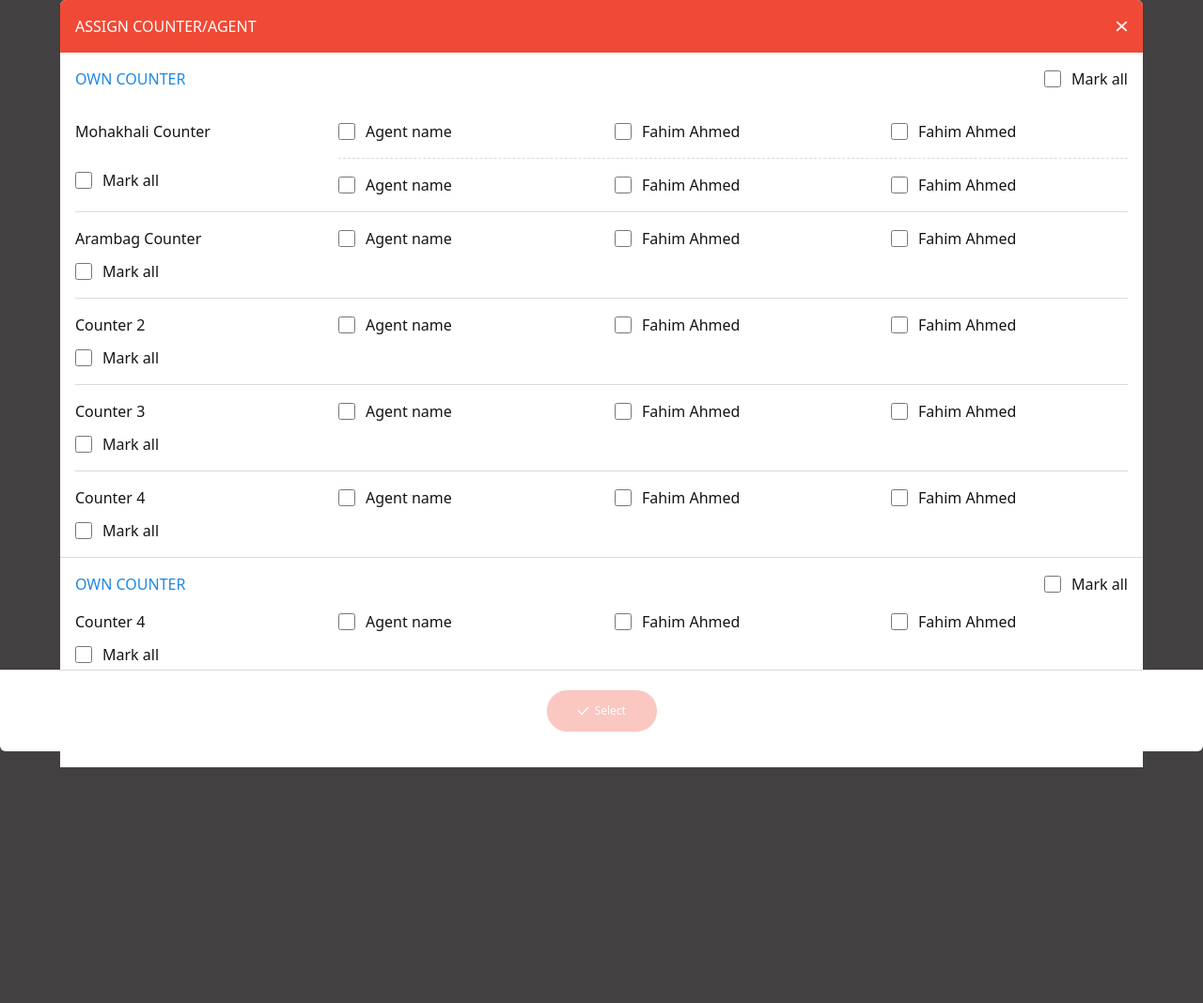
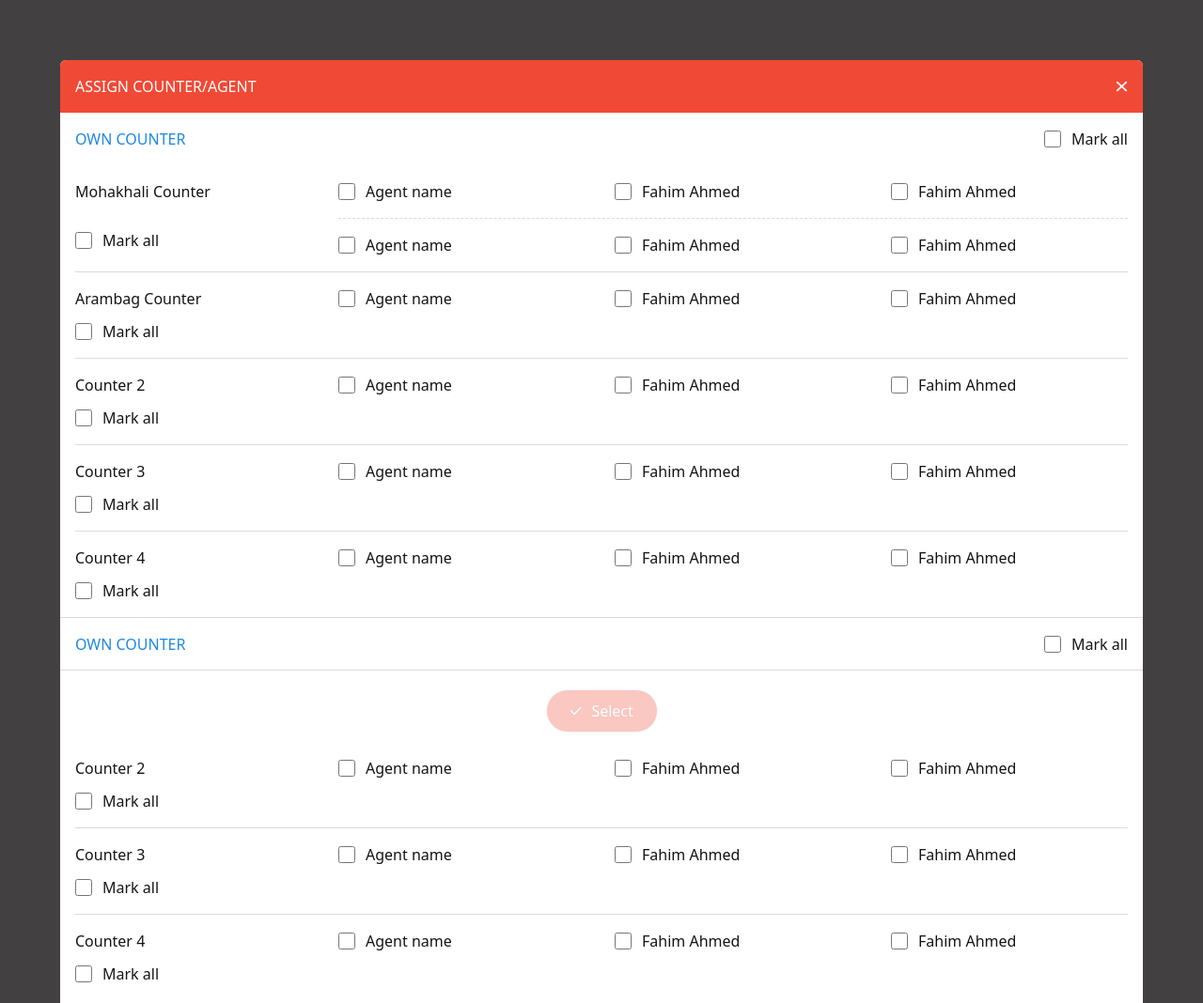
Before and after one commit to farhana-akter-22/operator-admin-panel, a website: page src/index.html in a window 1280 px wide. Shown: the top 1068 px of the page at 94% size. Before the commit the page ends 817 px from the top, so only its background shows below. Drawn offline with nearby package versions, Linux system fonts and the light colour scheme.

Commit message:
4th commit

```diff
--- a/src/index.html
+++ b/src/index.html
@@ -11,7 +11,7 @@
     </head>
     <body class="flex bg-[#424040] relative justify-center">
 
-        <div class="bg-white w-full mx-16 rounded-t-[6px]">
+        <div class="bg-white w-full mx-16 my-16 rounded-t-[6px]">
             <div class="bg-[#F04935] px-[16px] flex items-center place-content-between h-[56px] rounded-t-[6px]">
                 <p class="text-white text-[16px] leading-[24px] font-[500] font-inter">ASSIGN COUNTER/AGENT</p>
                 <img src="/image/cross.svg" height="12.73px" width="12.73px">
@@ -176,7 +176,7 @@
     </div>
     <div class="flex p-4 w-full">
         <div class="w-[25%] grid gap-[11px]">
-            <p class="text-[#151414] font-[400] text-4 font-inter">Counter 4</p>
+            <p class="text-[#151414] font-[400] text-4 font-inter">Counter 1</p>
             <div class="flex gap-[11px] items-center">
                 <input id="default-checkbox" type="checkbox" value="" class="w-[18px] h-[18px] text-blue-600 bg-gray-100 rounded border-gray-300 focus:ring-blue-500 dark:focus:ring-blue-600 dark:ring-offset-gray-800 focus:ring-2 dark:bg-gray-700 dark:border-gray-600">
                 <label for="default-checkbox" class="text-4 font-[400] font-inter leading-24px text-[#151414] dark:text-gray-300">Mark all</label>
@@ -198,8 +198,58 @@
         </div>
         </div>
     </div>
-    <hr class="border-[#dbdbdb] border-t-[1px]">
+    <hr class="border-[#dbdbdb] border-t-[1px] mx-4">
     <div class="flex p-4 w-full">
+        <div class="w-[25%] grid gap-[11px]">
+            <p class="text-[#151414] font-[400] text-4 font-inter">Counter 2</p>
+            <div class="flex gap-[11px] items-center">
+                <input id="default-checkbox" type="checkbox" value="" class="w-[18px] h-[18px] text-blue-600 bg-gray-100 rounded border-gray-300 focus:ring-blue-500 dark:focus:ring-blue-600 dark:ring-offset-gray-800 focus:ring-2 dark:bg-gray-700 dark:border-gray-600">
+                <label for="default-checkbox" class="text-4 font-[400] font-inter leading-24px text-[#151414] dark:text-gray-300">Mark all</label>
+            </div>
+        </div>
+        <div class="w-[75%]">
+            <div class="flex place-content-between"><div class="flex gap-[11px] w-[30%] items-center">
+                <input id="default-checkbox" type="checkbox" value="" class="w-[18px] h-[18px] text-blue-600 bg-gray-100 rounded border-gray-300 focus:ring-blue-500 dark:focus:ring-blue-600 dark:ring-offset-gray-800 focus:ring-2 dark:bg-gray-700 dark:border-gray-600">
+                <label for="default-checkbox" class="text-4 font-[400] font-inter leading-[24px] text-[#151414] dark:text-gray-300">Agent name</label>
+            </div>
+            <div class="flex gap-[11px] w-[30%] items-center">
+                <input id="default-checkbox" type="checkbox" value="" class="w-[18px] h-[18px] text-blue-600 bg-gray-100 rounded border-gray-300 focus:ring-blue-500 dark:focus:ring-blue-600 dark:ring-offset-gray-800 focus:ring-2 dark:bg-gray-700 dark:border-gray-600">
+                <label for="default-checkbox" class="text-4 font-[400] font-inter leading-[24px] text-[#151414] dark:text-gray-300">Fahim Ahmed</label>
+            </div>
+            <div class="flex gap-[11px] w-[30%] items-center">
+                <input id="default-checkbox" type="checkbox" value="" class="w-[18px] h-[18px] text-blue-600 bg-gray-100 rounded border-gray-300 focus:ring-blue-500 dark:focus:ring-blue-600 dark:ring-offset-gray-800 focus:ring-2 dark:bg-gray-700 dark:border-gray-600">
+                <label for="default-checkbox" class="text-4 font-[400] font-inter leading-[24px] text-[#151414] dark:text-gray-300">Fahim Ahmed</label>
+            </div>
+        </div>
+        </div>
+    </div>
+    <hr class="border-[#dbdbdb] border-t-[1px] mx-4">
+    <div class="flex p-4 w-full">
+        <div class="w-[25%] grid gap-[11px]">
+            <p class="text-[#151414] font-[400] text-4 font-inter">Counter 3</p>
+            <div class="flex gap-[11px] items-center">
+                <input id="default-checkbox" type="checkbox" value="" class="w-[18px] h-[18px] text-blue-600 bg-gray-100 rounded border-gray-300 focus:ring-blue-500 dark:focus:ring-blue-600 dark:ring-offset-gray-800 focus:ring-2 dark:bg-gray-700 dark:border-gray-600">
+                <label for="default-checkbox" class="text-4 font-[400] font-inter leading-24px text-[#151414] dark:text-gray-300">Mark all</label>
+            </div>
+        </div>
+        <div class="w-[75%]">
+            <div class="flex place-content-between"><div class="flex gap-[11px] w-[30%] items-center">
+                <input id="default-checkbox" type="checkbox" value="" class="w-[18px] h-[18px] text-blue-600 bg-gray-100 rounded border-gray-300 focus:ring-blue-500 dark:focus:ring-blue-600 dark:ring-offset-gray-800 focus:ring-2 dark:bg-gray-700 dark:border-gray-600">
+                <label for="default-checkbox" class="text-4 font-[400] font-inter leading-[24px] text-[#151414] dark:text-gray-300">Agent name</label>
+            </div>
+            <div class="flex gap-[11px] w-[30%] items-center">
+                <input id="default-checkbox" type="checkbox" value="" class="w-[18px] h-[18px] text-blue-600 bg-gray-100 rounded border-gray-300 focus:ring-blue-500 dark:focus:ring-blue-600 dark:ring-offset-gray-800 focus:ring-2 dark:bg-gray-700 dark:border-gray-600">
+                <label for="default-checkbox" class="text-4 font-[400] font-inter leading-[24px] text-[#151414] dark:text-gray-300">Fahim Ahmed</label>
+            </div>
+            <div class="flex gap-[11px] w-[30%] items-center">
+                <input id="default-checkbox" type="checkbox" value="" class="w-[18px] h-[18px] text-blue-600 bg-gray-100 rounded border-gray-300 focus:ring-blue-500 dark:focus:ring-blue-600 dark:ring-offset-gray-800 focus:ring-2 dark:bg-gray-700 dark:border-gray-600">
+                <label for="default-checkbox" class="text-4 font-[400] font-inter leading-[24px] text-[#151414] dark:text-gray-300">Fahim Ahmed</label>
+            </div>
+        </div>
+        </div>
+    </div>
+    <hr class="border-[#dbdbdb] border-t-[1px] mx-4">
+    <div class="flex p-4 w-full mb-5">
         <div class="w-[25%] grid gap-[11px]">
             <p class="text-[#151414] font-[400] text-4 font-inter">Counter 4</p>
             <div class="flex gap-[11px] items-center">
@@ -223,8 +273,8 @@
         </div>
         </div>
     </div>
-    <div class="flex justify-center items-center border-[#dbdbdb] border-t-[1px] fixed inset-x-0 bottom-0 bg-white w-[100%] rounded-b-[6px]">
-        <button class="text-[12px] mt-[20px] mb-[20px] opacity-30 flex gap-[5%] justify-center items-center h-[46px] leading-[16px] font-[500] font-inter bg-[#f04935] hover:bg-white hover:text-[#f04935] rounded-[100px] border-[1px] box-border w-[119px] text-white"><img src="/image/Vector.svg" width="12.73px" height="9.2px">Select</button>
+    <div class="flex justify-center items-center border-[#dbdbdb] border-t-[1px] fixed inset-x-16 bottom-0 bg-white rounded-b-[6px]">
+        <button class="text-[16px] mt-[20px] mb-[20px] opacity-30 flex gap-[10.54px] justify-center items-center h-[46px] leading-[24px] font-[500] font-inter bg-[#f04935] hover:bg-white hover:text-[#f04935] rounded-[100px] border-[1px] box-border w-[119px] text-white"><img src="/image/Vector.svg" width="12.73px" height="9.2px">Select</button>
     </div>
     </div>
 
```
